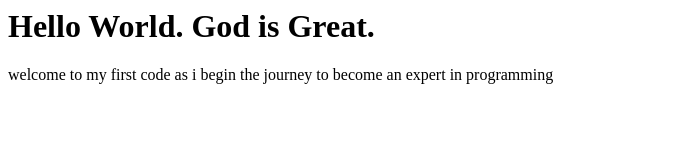
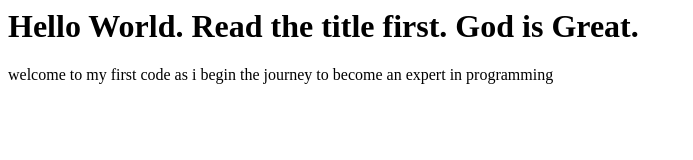
Before and after one commit to lthuita/Hello-World, a plain HTML site: page My-first-file.html in a window 1280 px wide. Shown: the whole page, without its empty margins (0-693 px from the left). Drawn offline with Linux system fonts and the light colour scheme.

Commit message:
Title added onto the code

```diff
--- a/My-first-file.html
+++ b/My-first-file.html
@@ -1,2 +1,9 @@
-  <h1> Hello World. God is Great. </h1>
-  <p> welcome to my first code as i begin the journey to become an expert in programming </p>
+  <html>
+    <head>
+      <title>MY FIRST CODE</title>
+    </head>
+    <body>
+        <h1> Hello World. Read the title first. God is Great. </h1>
+          <p> welcome to my first code as i begin the journey to become an expert in programming </p>
+    </body>
+  </html>
```
